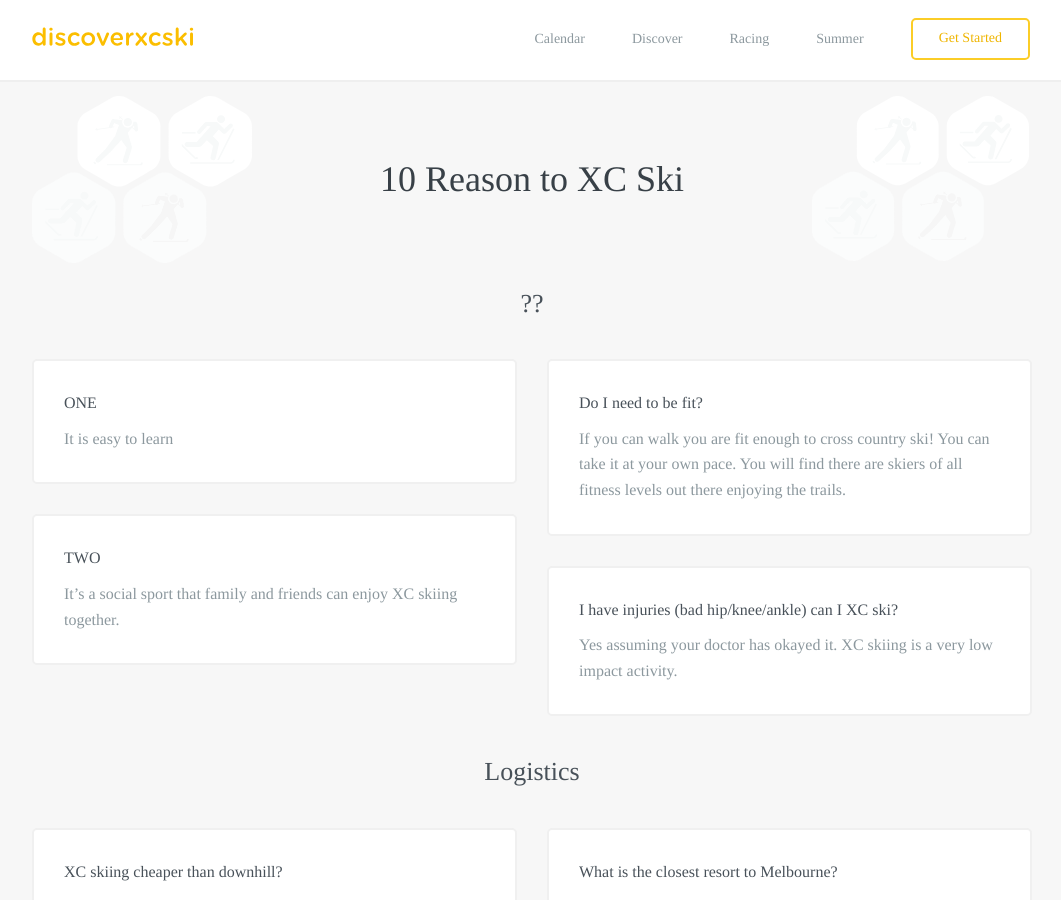
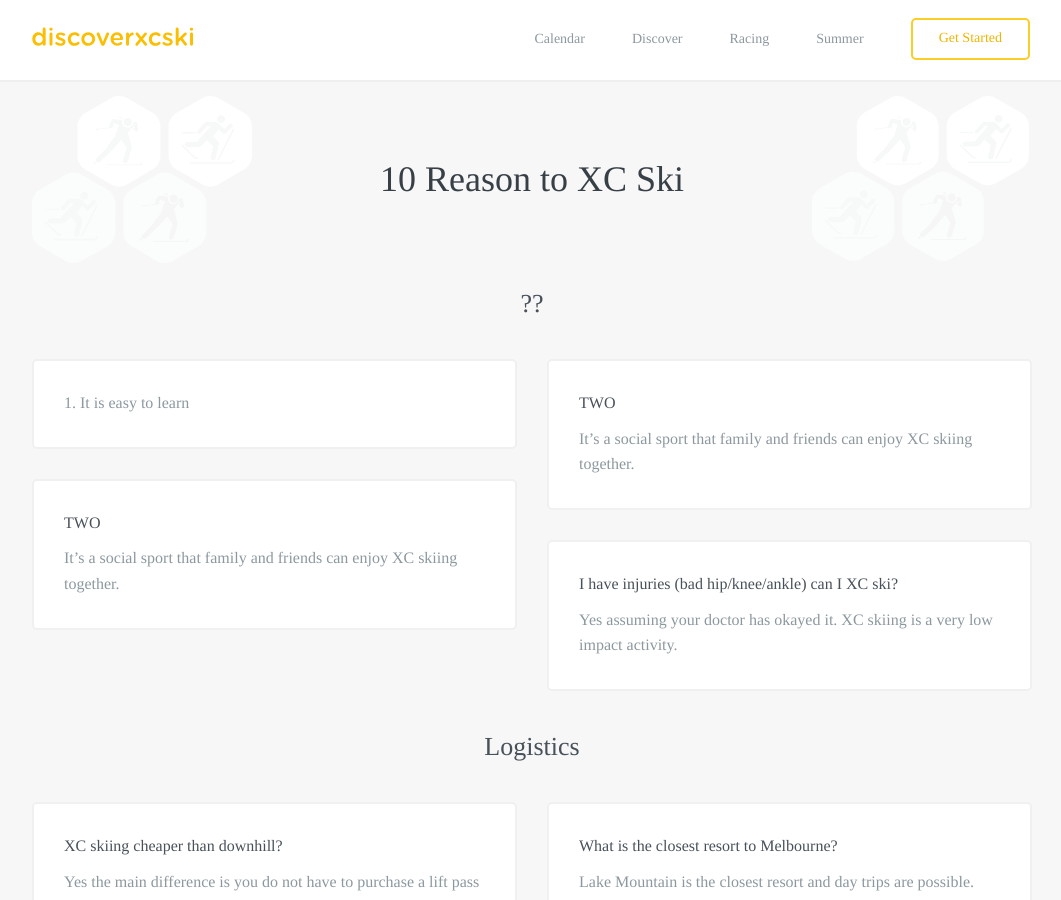
Before and after one commit to robcatto/robcatto.github.io, a Jekyll site: the page built from discoverxc/10-reasons-to-try-xc-skiing/index.html, in a window 1280 px wide and 900 px high. Shown: the whole window, without its empty margins (108-1169 px from the left). Built offline with Jekyll 4.4.1, drawn with Linux system fonts in a browser that asks for light colours; some web fonts are replaced; Markdown is read by kramdown in place of the engine named in the settings.

Commit message:
Update index.html

```diff
--- a/discoverxc/10-reasons-to-try-xc-skiing/index.html
+++ b/discoverxc/10-reasons-to-try-xc-skiing/index.html
@@ -46,9 +46,9 @@ layout: default
                 <div class="row" style="overflow: auto; max-width: 1030px;">
                       <div class="column two">
                       <div class="large-outline">
-                        <h3>ONE</h3>
+
                         <p>
-                                It is easy to learn
+                                1. It is easy to learn
                         </p>
                         </div>
 
@@ -64,9 +64,9 @@ layout: default
 
                       <div class="column two">
                       <div class="large-outline">
-                        <h3>Do I need to be fit?</h3>
+                        <h3>TWO</h3>
                         <p>
-                                If you can walk you are fit enough to cross country ski! You can take it at your own pace.  You will find there are skiers of all fitness levels out there enjoying the trails.
+                                 It’s a social sport that family and friends can enjoy XC skiing together.
                         </p>
 
                         </div>
```
